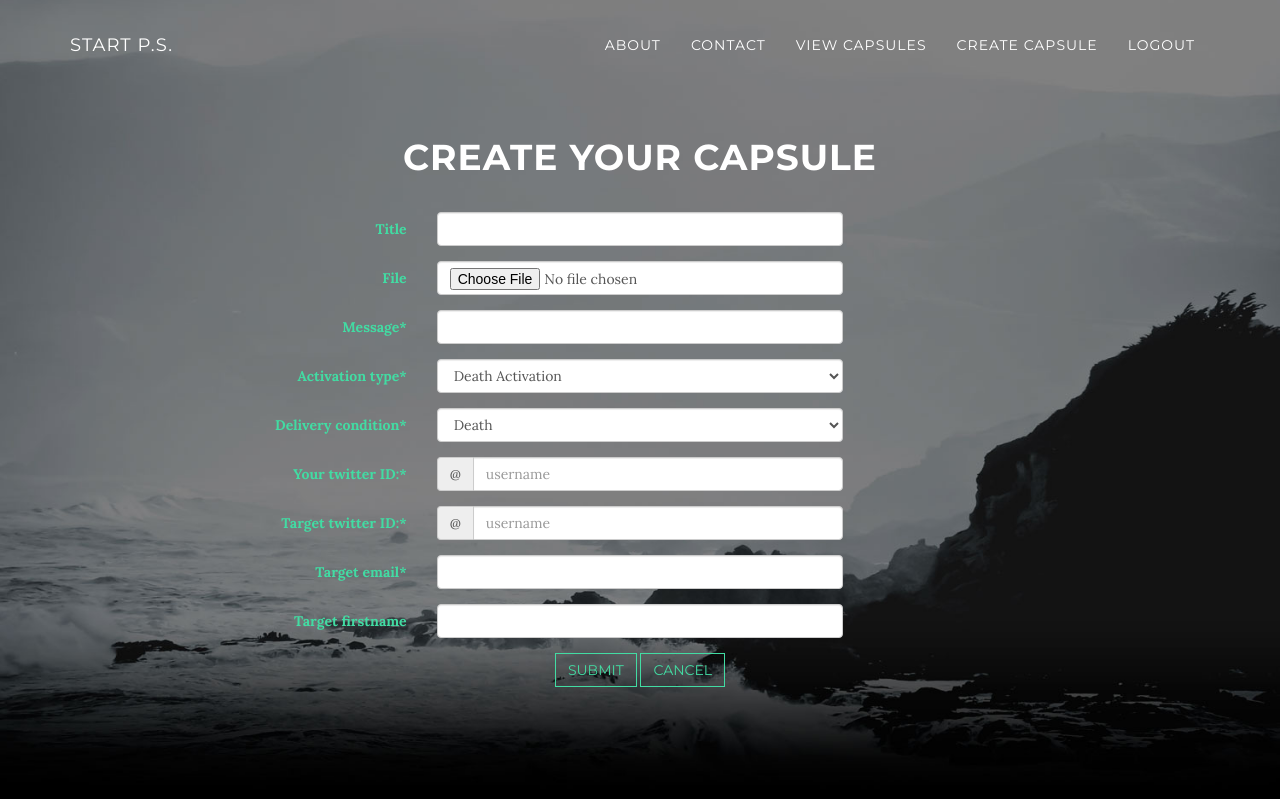
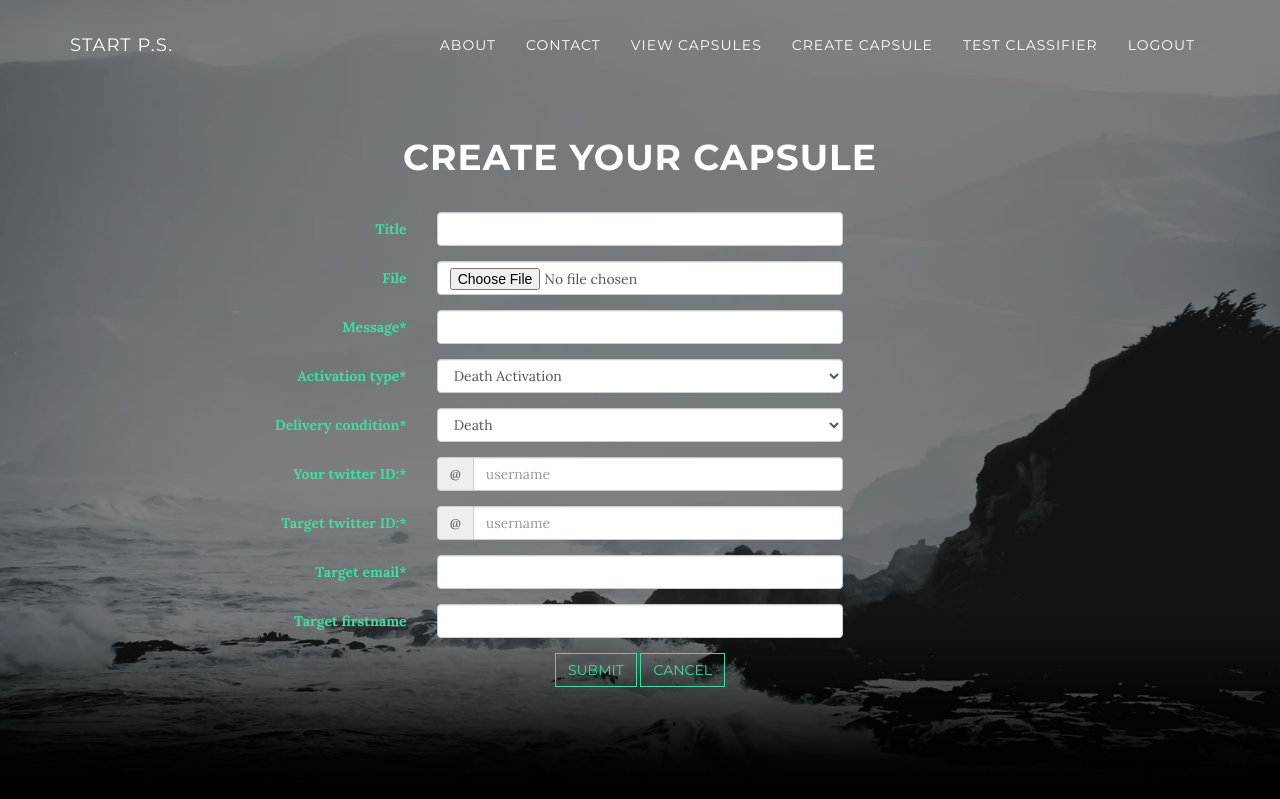
Before and after one commit to Onebrownsound/PS, a Django app: page /create_capsule/ in a window 1280 px wide. Shown: the top 799 px of the page. Run offline with Django 3.2, Linux system fonts and the light colour scheme; a user stored in the database is signed in; parts of the project's set-up code (start-up, migrations or seed data) failed here and were passed over; some libraries are stand-ins or nearby versions.

Commit message:
Added new view which allows external classifier access. Displays classification of a tweer along with the cleaned tweet.

```diff
--- a/core/forms.py
+++ b/core/forms.py
@@ -6,6 +6,7 @@ from django.core.exceptions import ValidationError
 from crispy_forms.helper import FormHelper
 from crispy_forms.layout import Layout, Div, Submit, HTML, Button, Row, Field
 from crispy_forms.bootstrap import AppendedText, PrependedText, FormActions, TabHolder, Tab, FormActions
+import re
 
 
 class RegisterUserForm(forms.ModelForm):
@@ -116,3 +117,27 @@ class CapsuleForm(forms.ModelForm):
         ),
 
     )
+
+
+class ClassifyForm(forms.Form):
+    test_tweet = forms.CharField(max_length=200, label='Test Tweet:')
+
+    def clean_test_tweet(self):
+        cleaned_tweet = ' '.join(re.sub("(@[A-Za-z0-9]+)|([^0-9A-Za-z \t])|(\w+:\/\/\S+)|(RT)", " ",
+                                        self.cleaned_data['test_tweet']).split())
+        return cleaned_tweet
+
+    helper = FormHelper()
+    helper.form_class = 'form-horizontal indigo'
+    helper.form_method = 'POST'
+
+    helper.label_class = 'col-lg-4'
+    helper.field_class = 'col-lg-4'
+
+    helper.layout = Layout(
+        Field('test_tweet'),
+        FormActions(
+            Submit('submit', 'Submit', css_class='indigo btn btn-default'),
+            Button('cancel', 'Cancel', css_class='indigo btn btn-default')
+        ),
+    )
--- a/core/templates/base.html
+++ b/core/templates/base.html
@@ -80,6 +80,9 @@
                         <a href="/create_capsule">Create Capsule</a>
                     </li>
                     <li>
+                        <a href="/classify">Test Classifier</a>
+                    </li>
+                    <li>
                         <a href="/logout">Logout</a>
                     </li>
 
--- a/core/urls.py
+++ b/core/urls.py
@@ -8,4 +8,6 @@ urlpatterns = [
     url(r'^logout/$', views.logout_view, name='logout_view'),
     url(r'^create_capsule/$', views.create_capsule_view, name='create_capsule_view'),
     url(r'^capsules/$', views.display_capsules_view, name='display_capsules_view'),
+    url(r'^classify/$', views.display_classify_view, name='display_classify_view'),
+
 ]
--- a/core/views.py
+++ b/core/views.py
@@ -1,10 +1,12 @@
 from django.shortcuts import render, redirect
 from django.contrib.auth import authenticate, login, logout
-from .forms import RegisterUserForm, LoginForm, CapsuleForm
+from .forms import RegisterUserForm, LoginForm, CapsuleForm, ClassifyForm
 from django.contrib.auth.models import User
 from django.contrib.auth.decorators import login_required
-from .models import Capsule, FUTURE_DELIVERY_DICT
-
+from .models import Capsule
+from .utils import translate_delivery_condition
+from sklearn.externals import joblib
+from post_classifier.post_classifier import INT_TO_CLASSIFICATION_STRING
 
 '''View Functions Live Below'''
 
@@ -75,19 +77,19 @@ def display_capsules_view(request):
         return render(request, 'display_capsules.html', {'capsules': capsules})
 
 
-'''Helper Functions Live Below'''
-
-
-def translate_delivery_condition(ax):
-    """
-    Takes in a list of Capsule Model objects. Translates short delivery condition abbreviation to the verbose definition
-    AKA 'M' -> 'Marriage". Import to note this does not save to the db. Make sure this never happens
-
-    Args:
-        ax:list of Capsule Model objects
-    Output:
-        ax: list of Capsule Model objects with delivery_condition expressed verbosely.
-    """
-    for data in ax:
-        data.delivery_condition = FUTURE_DELIVERY_DICT[data.delivery_condition]
-    return ax
+@login_required(login_url='login')
+def display_classify_view(request):
+    classification = 'None'
+    cleaned_tweet = 'None'
+    if request.method == 'POST':
+        form = ClassifyForm(data=request.POST)
+        if form.is_valid():
+            classifier = joblib.load('./post_classifier/classifier.pkl')
+            predicted_classifications = classifier.predict([form.cleaned_data['test_tweet']])
+            classification = INT_TO_CLASSIFICATION_STRING[predicted_classifications[0]]
+            cleaned_tweet = form.cleaned_data['test_tweet']
+    else:
+        form = ClassifyForm()
+        classification = 'None'
+    return render(request, 'display_classification.html',
+                  {'form': form, 'classification': classification, 'cleaned_tweet': cleaned_tweet})
--- a/post_classifier/post_classifier.py
+++ b/post_classifier/post_classifier.py
@@ -83,6 +83,7 @@ AKA if we train a new classifier in a different order aka death before marriage
 # Takes lowercase verbose or abbreviation and returns correct int classification
 CLASSIFICATION_TO_ML_TARGET_NUMBER = {'marriage': 0, 'death': 1, 'baby': 2, 'garbage': 3,
                              'M': 0, 'D': 1, 'CB': 2,'G':3}
+INT_TO_CLASSIFICATION_STRING = ['marriage', 'death', 'baby', 'garbage']
 
 if __name__ == '__main__':
     docs_new = ['i will miss you bob RIP ', 'congrats on your marriage becky',
```
Also changed, not shown: core/templates/display_classification.html (added, +11 -0 lines), core/utils.py (+16 -1 lines), db.sqlite3.
